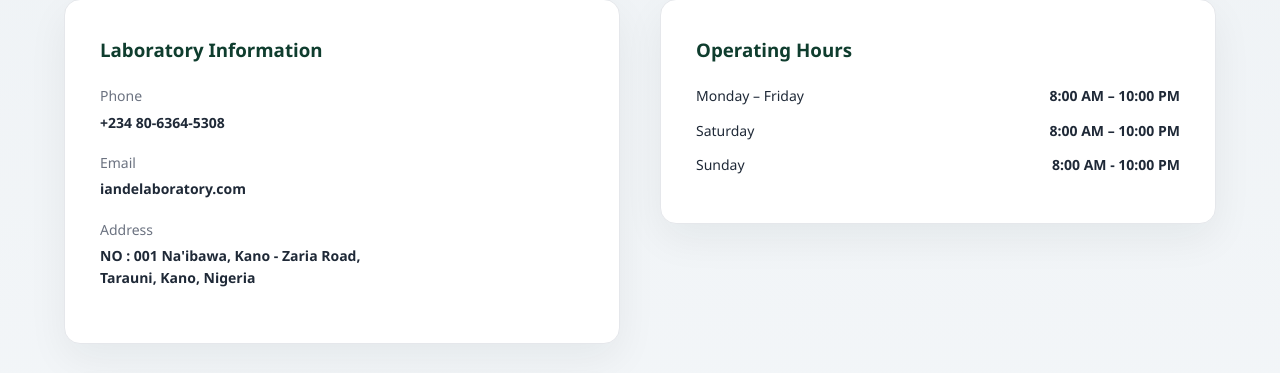
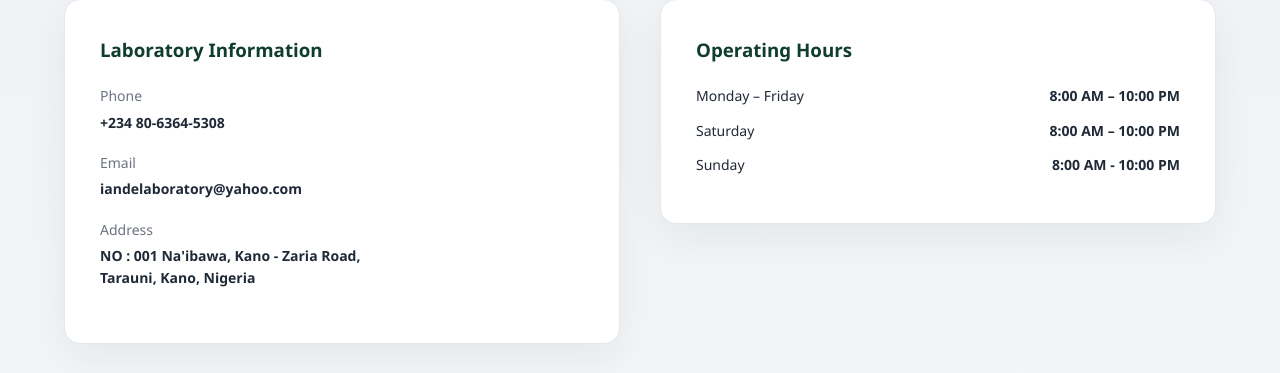
Before and after one commit to saniabduljabbar619-create/iandelaboratory, a Python web app: template app/web/templates/portal/contact.html in a window 1280 px wide. Shown: the part 257-630 px from the top of the page. Run offline with Jinja, Linux system fonts and the light colour scheme; the template is opened without the code that fills it, so the values that code supplies are empty.

Commit message:
Update contact.html

```diff
--- a/app/web/templates/portal/contact.html
+++ b/app/web/templates/portal/contact.html
@@ -37,7 +37,7 @@ or results, our team will be happy to assist you.
 
 <div class="slx-contact-item">
 <span>Email</span>
-<strong>iandelaboratory.com</strong>
+<strong>iandelaboratory@yahoo.com</strong>
 </div>
 
 <div class="slx-contact-item">
```
